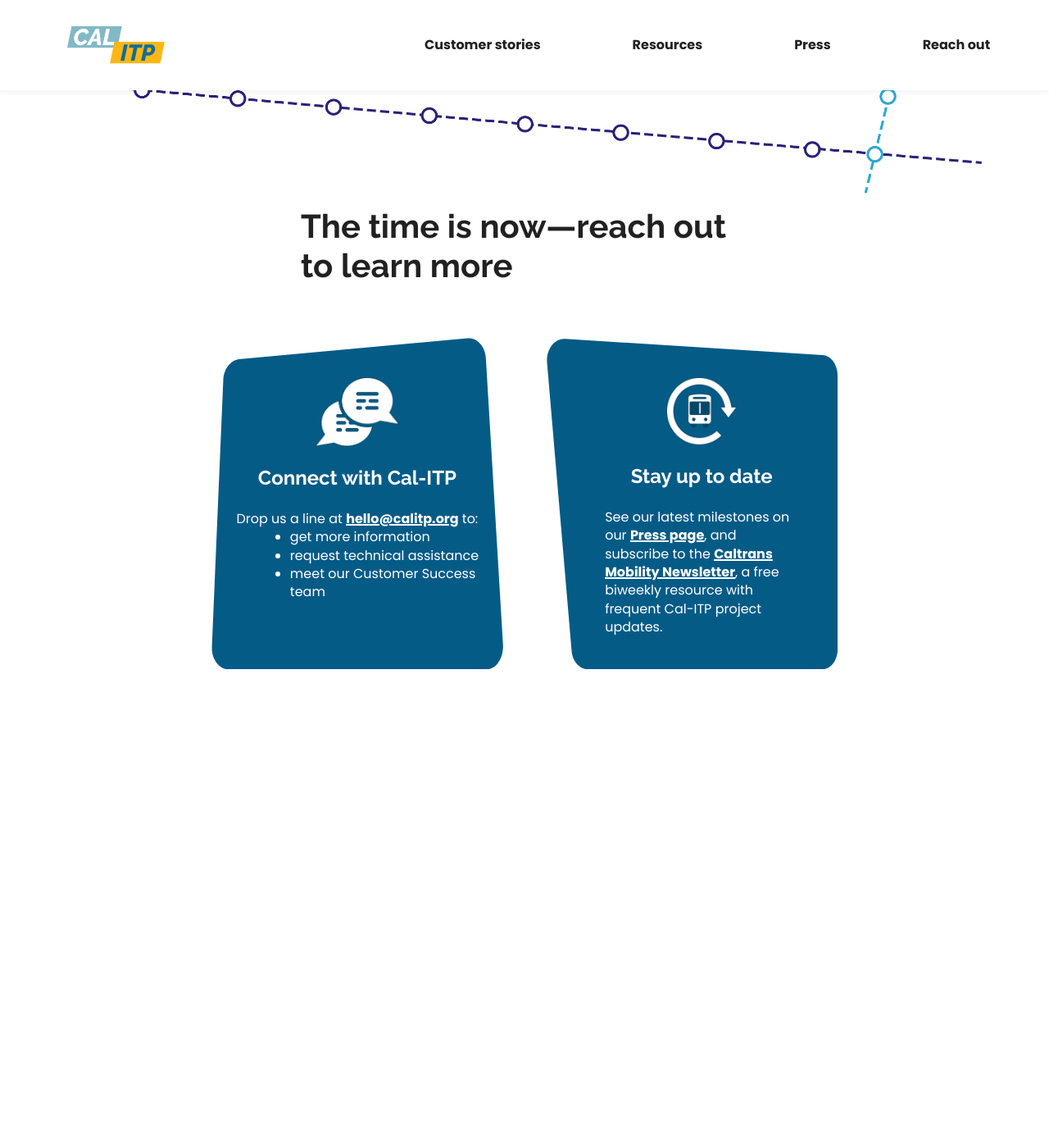
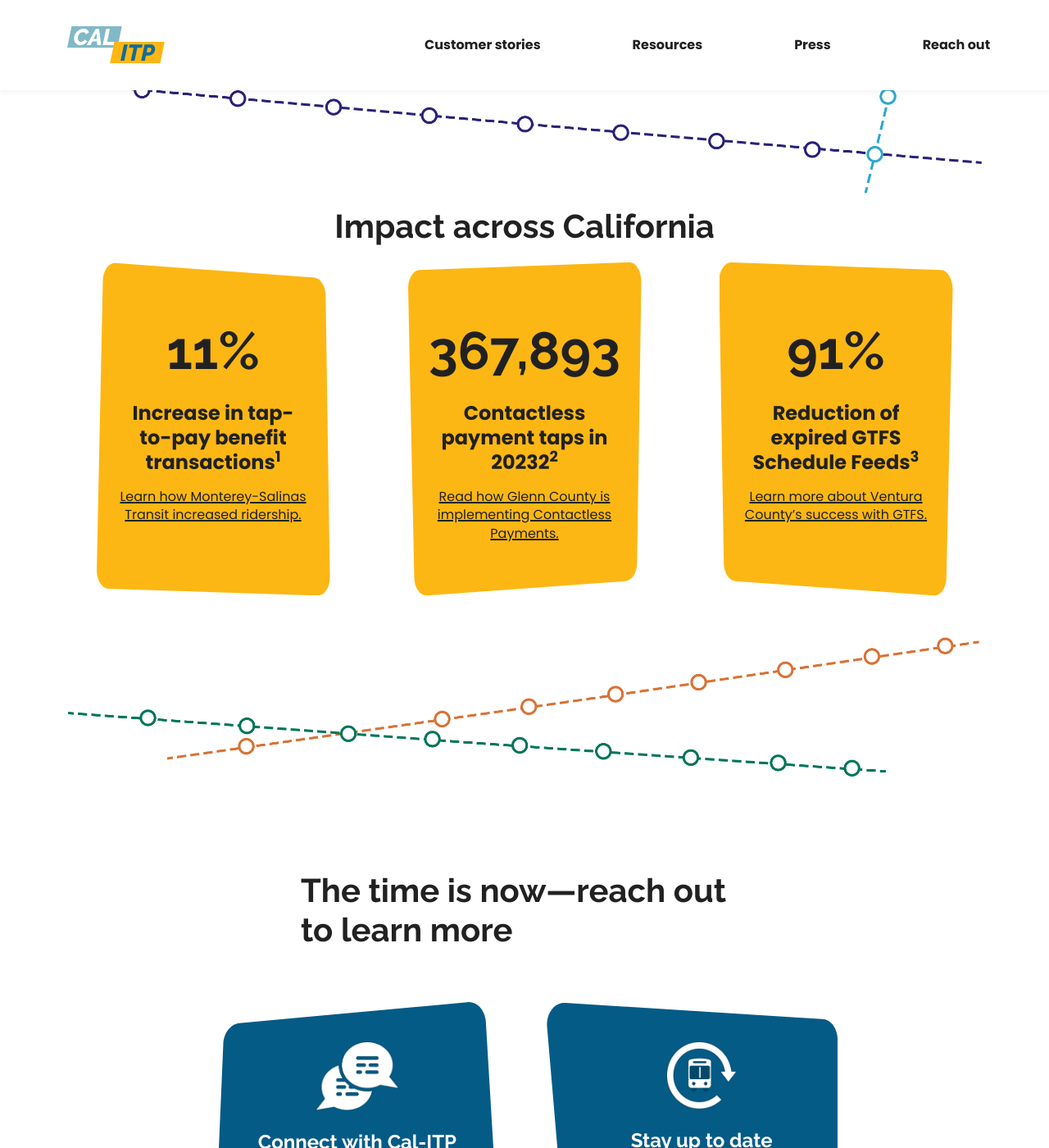
Before and after one commit to cal-itp/calitp.org, a Jekyll site: the page built from src/index.html, in a window 1280 px wide and 1400 px high, scrolled down 3332 px. Shown: the whole window at 82% size. Built offline with Jekyll 4.4.1, drawn with Linux system fonts in a browser that asks for light colours.

Commit message:
feat(home): add stats section

```diff
--- /dev/null
+++ b/src/_includes/stats.html
@@ -0,0 +1,50 @@
+<svg class="position-absolute d-none d-lg-block">
+  <clipPath id="path-home-stat-1" clipPathUnits="objectBoundingBox">
+    <path
+      d="M0.002,0.922 C0.001,0.953,0.023,0.979,0.052,0.98 L0.949,1 C0.978,1,1,0.977,1,0.945 L0.982,0.102 C0.982,0.072,0.96,0.049,0.933,0.047 L0.082,0.003 C0.054,0.001,0.029,0.025,0.028,0.057 L0.002,0.922"
+    ></path>
+  </clipPath>
+</svg>
+
+<svg class="position-absolute d-none d-lg-block">
+  <clipPath id="path-home-stat-2" clipPathUnits="objectBoundingBox">
+    <path
+      d="M0.002,0.082 C0.001,0.051,0.023,0.025,0.052,0.024 L0.949,0.001 C0.978,0.001,1,0.027,1,0.059 L0.982,0.902 C0.982,0.932,0.96,0.955,0.933,0.957 L0.082,1 C0.054,1,0.029,0.979,0.028,0.947 L0.002,0.082"
+    ></path>
+  </clipPath>
+</svg>
+<svg class="position-absolute d-none d-lg-block">
+  <clipPath id="path-home-stat-3" clipPathUnits="objectBoundingBox">
+    <path
+      d="M1,0.082 C1,0.051,0.978,0.025,0.95,0.024 L0.053,0.001 C0.023,0.001,-0.001,0.027,0,0.059 L0.02,0.902 C0.02,0.932,0.042,0.955,0.069,0.957 L0.919,1 C0.948,1,0.972,0.979,0.973,0.947 L1,0.082"
+    ></path>
+  </clipPath>
+</svg>
+<div class="row d-flex justify-content-center">
+  <div class="col-12">
+    <h2 class="h1 text-center">Impact across California</h2>
+    <div class="row justify-content-center">
+      <div class="col-3 px-4 text-center background-yellow-4 clipped-home-stat-1">
+        <p class="fs-stats pt-3 mt-3 mt-lg-5">11%</p>
+        <p class="fs-4 fw-bold lh-sm px-3">Increase in tap-to-pay benefit transactions<sup>1</sup></p>
+        <a class="pb-3 mb-3 mb-lg-5 fw-normal link-body-emphasis d-inline-block" href="/customer-stories"
+          >Learn how Monterey-Salinas Transit increased ridership.</a
+        >
+      </div>
+      <div class="col-3 px-4 offset-md-1 text-center background-yellow-4 clipped-home-stat-2">
+        <p class="fs-stats pt-3 mt-3 mt-lg-5">367,893</p>
+        <p class="fs-4 fw-bold lh-sm px-3">Contactless payment taps in 20232<sup>2</sup></p>
+        <a class="pb-3 mb-3 mb-lg-5 fw-normal link-body-emphasis d-inline-block" href="/customer-stories"
+          >Read how Glenn County is implementing Contactless Payments.</a
+        >
+      </div>
+      <div class="col-3 px-4 offset-md-1 text-center background-yellow-4 clipped-home-stat-3">
+        <p class="fs-stats pt-3 mt-3 mt-lg-5">91%</p>
+        <p class="fs-4 fw-bold lh-sm px-3">Reduction of expired GTFS Schedule Feeds<sup>3</sup></p>
+        <a class="pb-3 mb-3 mb-lg-5 fw-normal link-body-emphasis d-inline-block" href="/customer-stories"
+          >Learn more about Ventura County’s success with GTFS.</a
+        >
+      </div>
+    </div>
+  </div>
+</div>
--- a/src/index.html
+++ b/src/index.html
@@ -144,4 +144,23 @@
   />
 </picture>
 
+<section id="stats">{% include stats.html %}</section>
+
+<picture class="d-none d-md-block">
+  <img
+    id="tracks-2"
+    class="w-100 my-5"
+    src="images/home-divider-4.png"
+    alt="Another decorative element with dots and dashes, meant to resemble a transit map"
+  />
+</picture>
+<picture class="d-md-none">
+  <img
+    class="w-100 my-5"
+    id="tracks-2-sm"
+    src="images/home-divider-4-sm.png"
+    alt="Another decorative element with dots and dashes, meant to resemble a transit map"
+  />
+</picture>
+
 {% include contact.html %}
--- a/src/stylesheets/main.css
+++ b/src/stylesheets/main.css
@@ -373,7 +373,10 @@
 .clipped-stat-start,
 .clipped-stat-end,
 .clipped-stories-contact,
-.clipped-stories-impact {
+.clipped-stories-impact,
+.clipped-home-stat-1,
+.clipped-home-stat-2,
+.clipped-home-stat-3 {
   -webkit-clip-path: none;
   clip-path: none;
   border-radius: 1.25rem;
@@ -382,7 +385,10 @@
 .clipped-contact-start,
 .clipped-contact-end,
 .clipped-stat-start,
-.clipped-stat-end {
+.clipped-stat-end,
+.clipped-home-stat-1,
+.clipped-home-stat-2,
+.clipped-home-stat-3 {
   min-height: 100%;
 }
 
@@ -432,7 +438,10 @@
   .clipped-stat-start,
   .clipped-stat-end,
   .clipped-stories-contact,
-  .clipped-stories-impact {
+  .clipped-stories-impact,
+  .clipped-home-stat-1,
+  .clipped-home-stat-2,
+  .clipped-home-stat-3 {
     border-radius: 0;
   }
 
@@ -474,6 +483,21 @@
   .clipped-stories-impact {
     -webkit-clip-path: url(#path-stories-impact);
     clip-path: url(#path-stories-impact);
+  }
+
+  .clipped-home-stat-1 {
+    -webkit-clip-path: url(#path-home-stat-1);
+    clip-path: url(#path-home-stat-1);
+  }
+
+  .clipped-home-stat-2 {
+    -webkit-clip-path: url(#path-home-stat-2);
+    clip-path: url(#path-home-stat-2);
+  }
+
+  .clipped-home-stat-3 {
+    -webkit-clip-path: url(#path-home-stat-3);
+    clip-path: url(#path-home-stat-3);
   }
 
   figure.quote blockquote {
```
